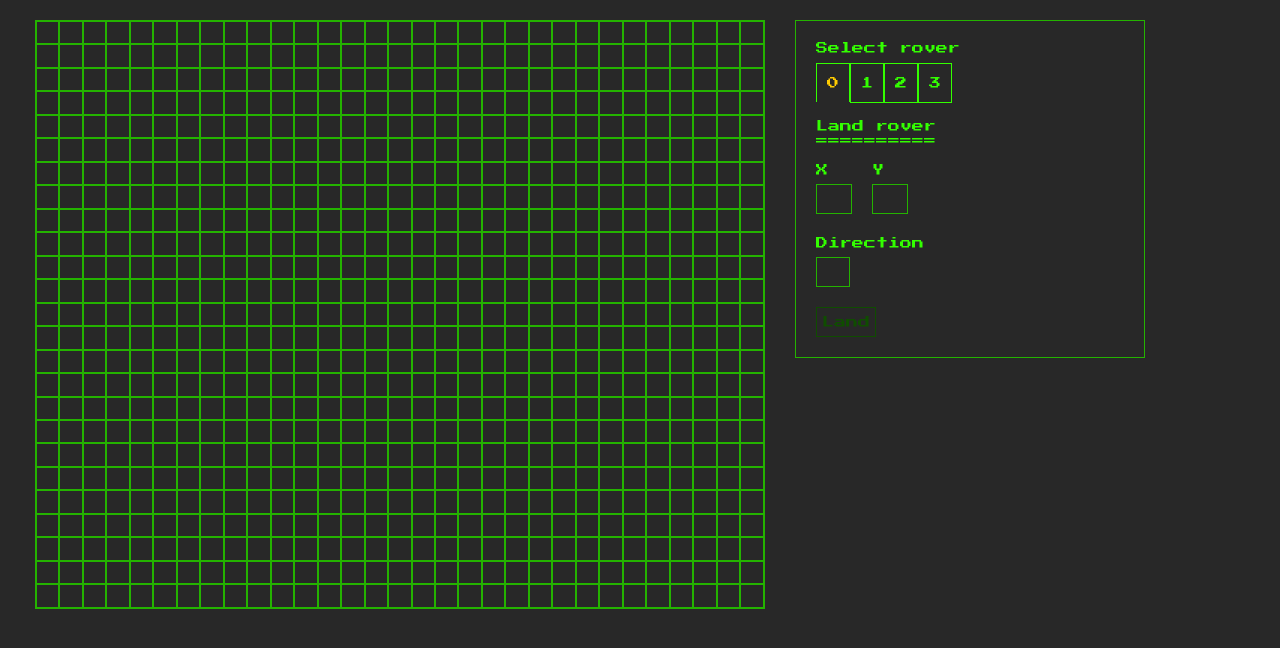
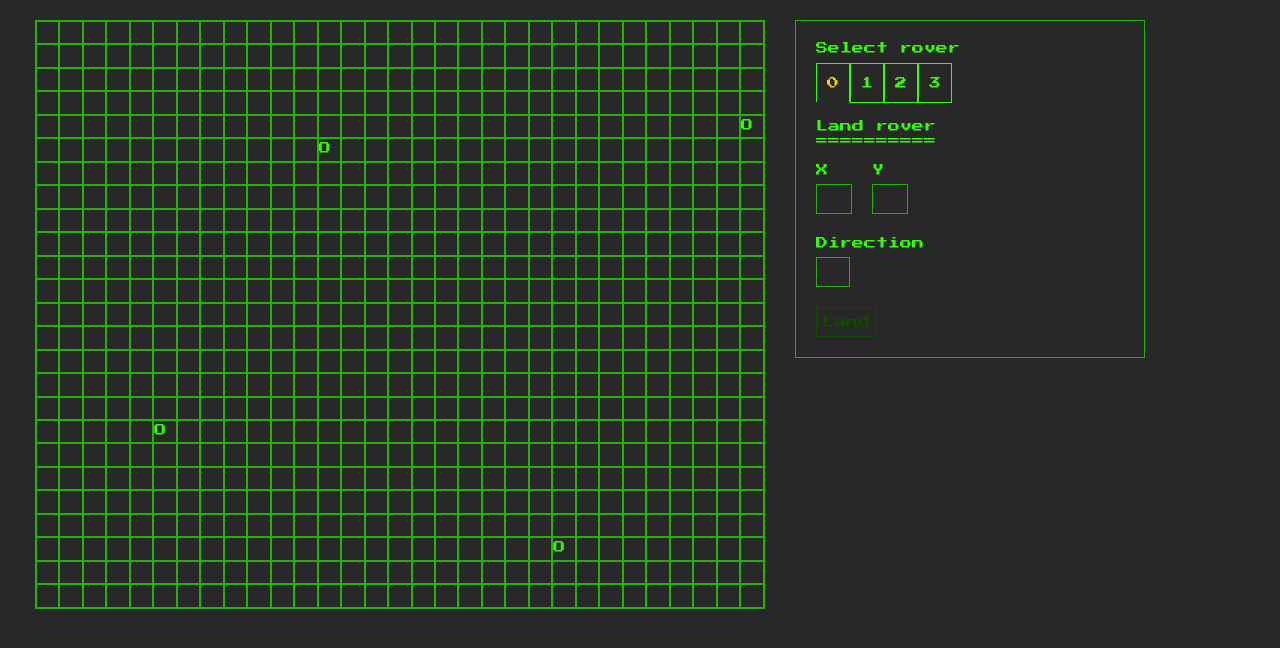
Before and after one commit to mcmoyes/rovers, a Vue app: page / in a window 1280 px wide. Shown: the top 648 px of the page. Built offline with nearby package versions, Linux system fonts and the light colour scheme.

Commit message:
Add craters. (Still need to add check for collision.)

```diff
--- a/src/App.vue
+++ b/src/App.vue
@@ -2,7 +2,7 @@
   <div id="app" class="container">
     <div class="row">
       <div class="col-md-8">
-        <Grid :width="gridWidth" :height="gridHeight" :rovers="rovers"></Grid>
+        <Grid :width="gridWidth" :height="gridHeight" :rovers="rovers" :craters="craters"></Grid>
       </div>
       <div class="col-md-4">
         <RoversUI
--- a/src/components/Grid.vue
+++ b/src/components/Grid.vue
@@ -7,6 +7,7 @@
       :x="tile.x"
       :y="tile.y"
       :rovers="rovers"
+      :craters="craters"
     ></Tile>
   </div>
 </template>
@@ -21,6 +22,7 @@ export default {
   },
   props: {
     rovers: Array,
+    craters: Array,
     width: Number,
     height: Number
   },
--- a/src/components/Tile.vue
+++ b/src/components/Tile.vue
@@ -2,6 +2,7 @@
   <div class="tile" :style="{ width: width + '%'}">
     <div class="inner">
       <Rover v-if="hasRover" :rover="rover"></Rover>
+      <div class="crater" v-if="hasCrater">O</div>
     </div>
   </div>
 </template>
@@ -18,7 +19,8 @@ export default {
     width: Number,
     x: Number,
     y: Number,
-    rovers: Array
+    rovers: Array,
+    craters: Array
   },
   computed: {
     rover: function() {
@@ -28,6 +30,13 @@ export default {
     },
     hasRover: function() {
       return this.rover != null;
+    },
+    hasCrater: function() {
+      return (
+        this.craters.find(
+          crater => crater.x === this.x && crater.y === this.y
+        ) != null
+      );
     }
   }
 };
--- a/src/gameConfig.js
+++ b/src/gameConfig.js
@@ -3,7 +3,25 @@ const gameConfig = {
   gridHeight: 25,
   numRovers: 4,
   activeRoverNum: 0,
-  rovers: []
+  rovers: [],
+  craters: [
+    {
+      x: 5,
+      y: 7
+    },
+    {
+      x: 12,
+      y: 19
+    },
+    {
+      x: 22,
+      y: 2
+    },
+    {
+      x: 30,
+      y: 20
+    }
+  ]
 };
 
 const roverConfig = {
```
